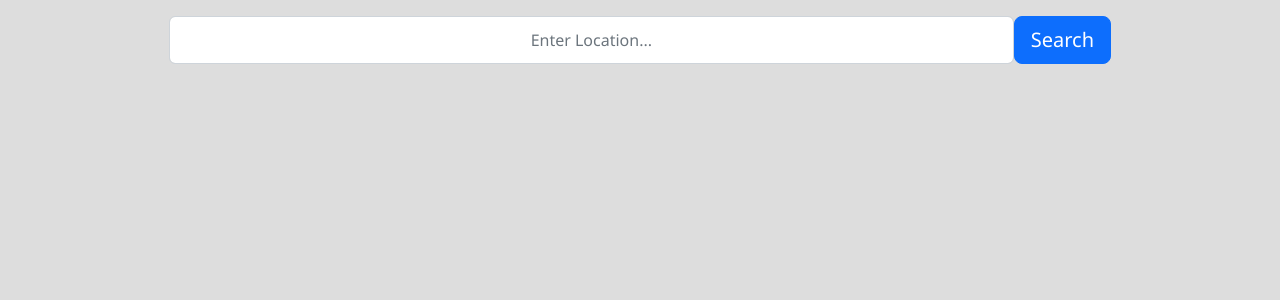
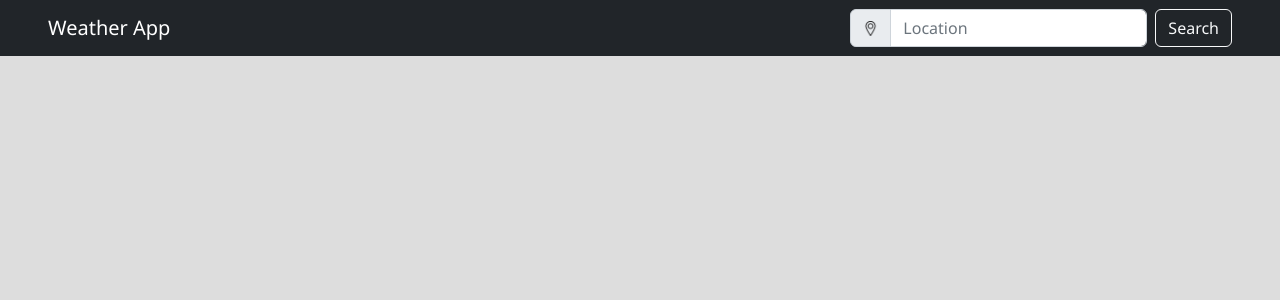
Before and after one commit to WarrenJosephPope/weather-app, a React (Create React App) app: page / in a window 1280 px wide. Shown: the top 300 px of the page. Built offline with nearby package versions, Linux system fonts and the light colour scheme.

Commit message:
Modified application

```diff
--- a/src/App.css
+++ b/src/App.css
@@ -18,10 +18,10 @@ body{
   flex-direction: row;
 }
 .container-fluid{
-  min-height: 100vh;
+  padding: 0;
   display: flex;
-  flex-direction: column;
-  align-items: center;
+  flex-wrap: wrap;
+  justify-content: center;
 }
 .accordion{
   width: 75%;
@@ -114,9 +114,6 @@ body{
     padding-left: 0;
     padding-right: 5px;
   }
-  .container-fluid{
-    padding: 0 10px;
-  }
   .search-bar, .accordion{
     width: 100%;
   }
--- a/src/components/Form.js
+++ b/src/components/Form.js
@@ -1,5 +1,7 @@
 import { useState } from "react";
 import { Outlet, useParams, useNavigate } from "react-router-dom";
+import locationIcon from './location.png'
+
 export const Form = () => {
     let { cityName } = useParams()
     if(cityName === undefined)
@@ -13,10 +15,22 @@ export const Form = () => {
     }
     return (
         <>
-        <form onSubmit={handleSubmit} className='search-bar mt-3'>
-            <input value={city} onChange={(event) => setCity(event.target.value)} type='text' placeholder='Enter Location...' className='form-control text-center' />
-            <button className='btn btn-primary btn-lg' type='submit'>Search</button>
-        </form>
+            {/* <form onSubmit={handleSubmit} className='search-bar'>
+                <input value={city} onChange={(event) => setCity(event.target.value)} type='text' placeholder='Enter Location...' className='form-control text-center' />
+                <button className='btn btn-dark btn-lg' type='submit'>Search</button>
+            </form> */}
+            <nav className="navbar navbar-dark bg-dark w-100 px-lg-5 px-sm-2">
+                <div className="container-fluid">
+                    <a className="navbar-brand">Weather App</a>
+                    <form onSubmit={handleSubmit} className="d-flex" role="search">
+                        <div className="input-group">
+                            <span className="input-group-text" id="basic-addon1"><img width='15px' src={locationIcon} /></span>
+                            <input value={city} onChange={(event) => setCity(event.target.value)} className="form-control me-2" type="search" placeholder="Location" aria-label="Search" aria-describedby="basic-addon1" />
+                        </div>
+                        <button className="btn btn-outline-light" type="submit">Search</button>
+                    </form>
+                </div>
+            </nav>
         <Outlet/>
         </>
     )
```
Also changed, not shown: src/components/location.png (added).
